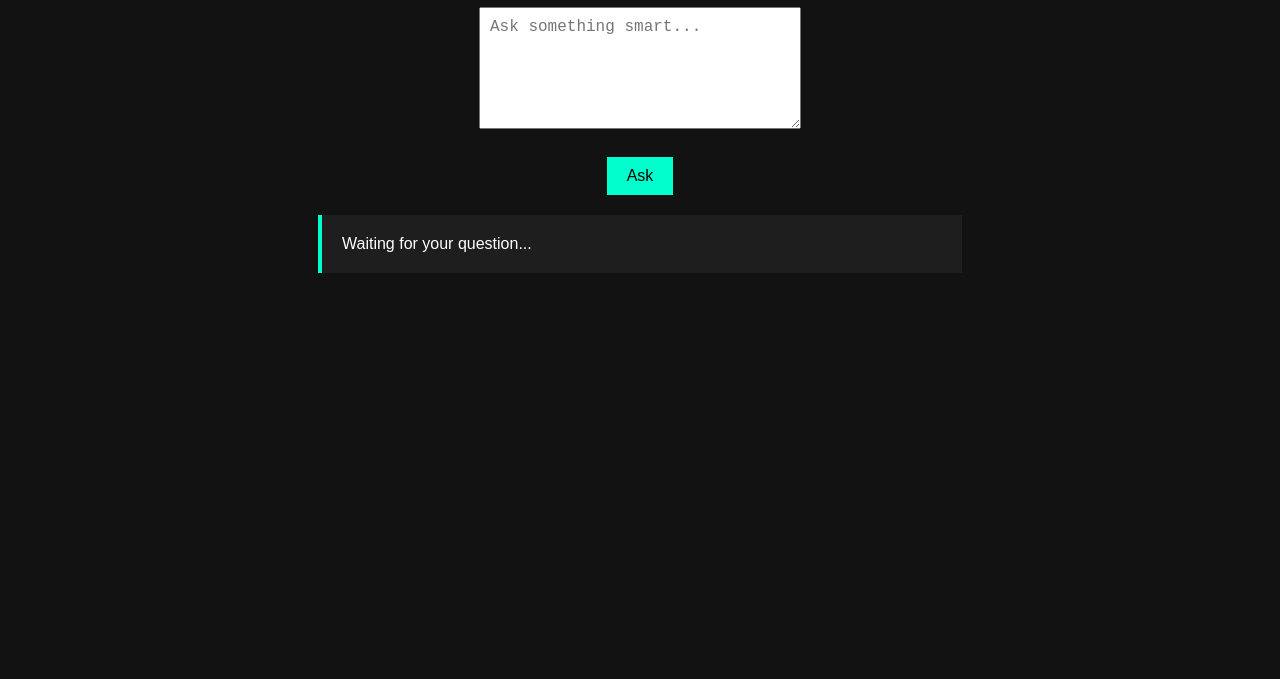
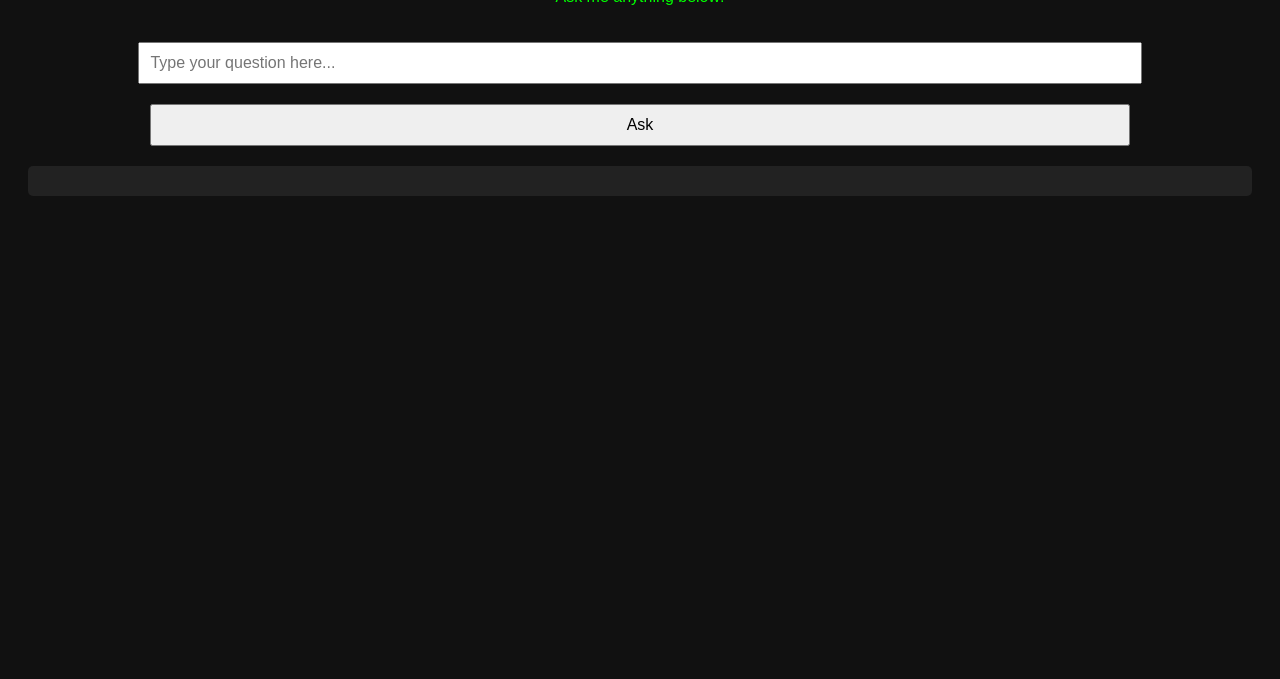
Before and after one commit to aron683/ai.etherealinkbytiisetso.com, a website: page Index.html in a window 1280 px wide. Shown: the part 121-800 px from the top of the page. Drawn offline with Linux system fonts and the light colour scheme.

Commit message:
Update Index.html

```diff
--- a/Index.html
+++ b/Index.html
@@ -7,66 +7,56 @@
   <style>
     body {
       font-family: Arial, sans-serif;
-      background: #121212;
-      color: #fff;
-      display: flex;
-      flex-direction: column;
-      align-items: center;
-      padding: 40px;
+      background: #111;
+      color: #0f0;
+      padding: 20px;
+      text-align: center;
     }
-    h1 {
-      color: #00ffcc;
+    input, button {
+      padding: 10px;
+      width: 80%;
+      margin-top: 20px;
+      font-size: 16px;
     }
-    textarea {
-      width: 300px;
-      height: 100px;
-      padding: 10px;
-      font-size: 16px;
-      margin-bottom: 10px;
-    }
-    button {
-      padding: 10px 20px;
-      font-size: 16px;
-      background: #00ffcc;
-      border: none;
-      cursor: pointer;
-    }
-    .response {
+    #response {
       margin-top: 20px;
-      padding: 20px;
-      background: #1e1e1e;
-      width: 90%;
-      max-width: 600px;
-      border-left: 4px solid #00ffcc;
+      background: #222;
+      padding: 15px;
+      border-radius: 5px;
+      white-space: pre-wrap;
     }
   </style>
 </head>
 <body>
-  <h1>MindPort AI</h1>
-  <textarea id="prompt" placeholder="Ask something smart..."></textarea><br>
+  <h1>🤖 MindPort AI</h1>
+  <p>Ask me anything below:</p>
+
+  <input id="prompt" type="text" placeholder="Type your question here..." />
+  <br />
   <button onclick="askAI()">Ask</button>
 
-  <div class="response" id="responseBox">Waiting for your question...</div>
+  <div id="response"></div>
 
   <script>
     async function askAI() {
-      const prompt = document.getElementById("prompt").value;
-      const responseBox = document.getElementById("responseBox");
-      responseBox.textContent = "Thinking...";
+      const prompt = document.getElementById('prompt').value;
+      const responseBox = document.getElementById('response');
+      responseBox.innerText = 'Thinking...';
 
       try {
-        const res = await fetch("https://your-render-app.onrender.com/ask", {
-          method: "POST",
+        const res = await fetch('/ask', {
+          method: 'POST',
           headers: {
-            "Content-Type": "application/json"
+            'Content-Type': 'application/json',
           },
-          body: JSON.stringify({ prompt })
+          body: JSON.stringify({ prompt }),
         });
 
         const data = await res.json();
-        responseBox.textContent = data.answer || "No answer received.";
+        responseBox.innerText = data.answer;
       } catch (err) {
-        responseBox.textContent = "Error: Could not contact server.";
+        responseBox.innerText = 'Error talking to MindPort AI.';
+        console.error(err);
       }
     }
   </script>
```
